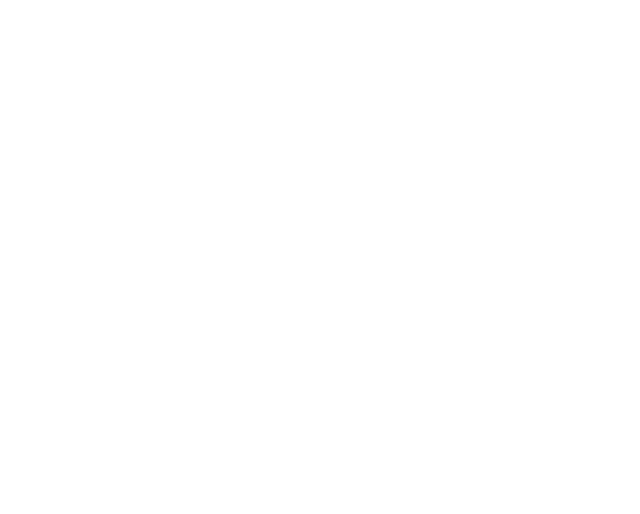
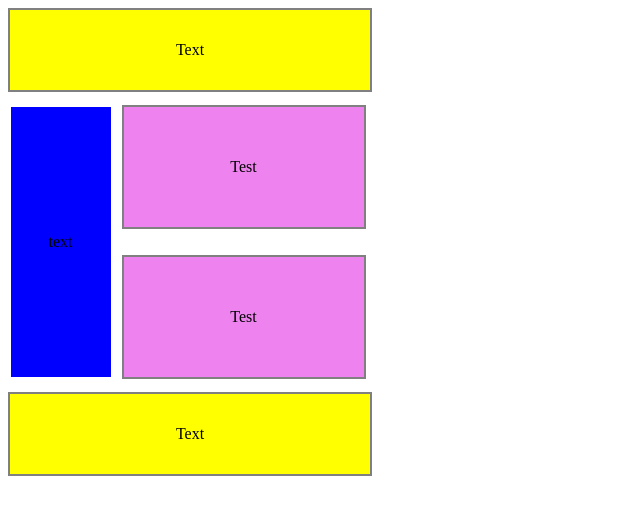
Before and after one commit to Ailisun/HTML-classes, a plain HTML site: page demo5/homework/2-1.html in a window 1280 px wide. Shown: the whole page, without its empty margins (0-640 px from the left). Drawn offline with Linux system fonts and the light colour scheme.

Commit message:
Homework 5/ css file was added

```diff
--- a/demo5/homework/2-1.html
+++ b/demo5/homework/2-1.html
@@ -1,11 +1,23 @@
-
 <!DOCTYPE html>
 <html lang="en">
 <head>
     <meta charset="UTF-8">
     <title>Selectors</title>
+    <link rel="stylesheet" href="2-1_selectors.css">
+
 </head>
 <body>
-
+<div class="w360 h80 pr-yel br loc-text" >Text
+</div>
+<div class="h300 w360 ">
+    <div class="w360 h300 wrap">
+    <div class="long loc-text"> text</div>
+    <div class="h300 for-sq">
+ <div class="sq br loc-text">Test</div>
+        <div class="sq br loc-text ">Test</div>
+    </div>
+    </div>
+</div>
+<div class="w360 h80 pr-yel br loc-text"> Text</div>
 </body>
 </html>
--- /dev/null
+++ b/demo5/homework/2-1_selectors.css
@@ -0,0 +1,42 @@
+.w360 {
+    width: 360px;
+}
+.h80 {
+    height: 80px;
+}
+.h300 {
+    height: 300px;
+}
+.pr-yel {
+    background: yellow;
+}
+.loc-text {
+    display: flex;
+    justify-content: center;
+    align-items: center;
+}
+.br {
+    border: 2px solid gray;
+}
+.sq {
+    width: 240px;
+    height: 120px;
+    background: violet;
+}
+.long {
+    width: 100px;
+    height: 270px;
+    background: blue;
+    align-self: center;
+}
+.wrap {
+    display: flex;
+    justify-content: space-around;
+}
+.for-sq {
+    display: flex;
+    flex-direction: column;
+    justify-content: space-around;
+    align-items: flex-end;
+    width: 250px;
+}
```
